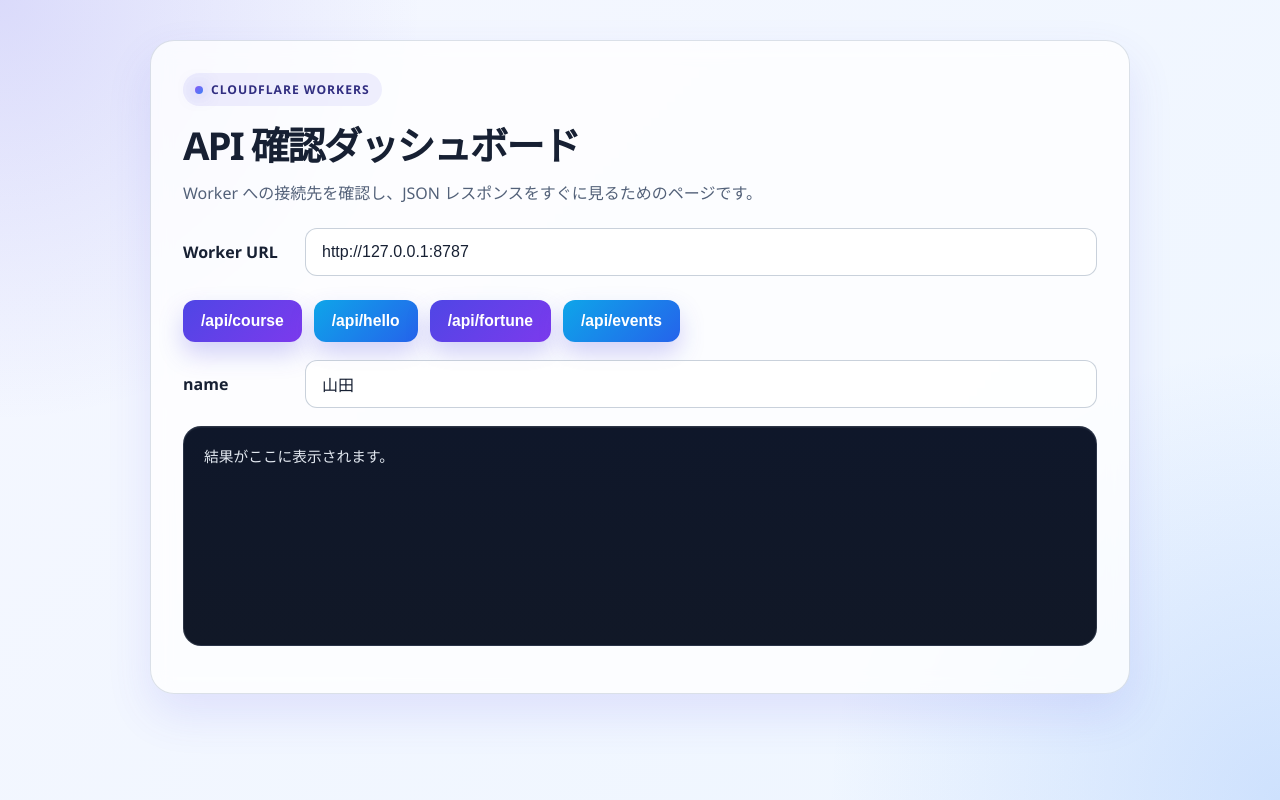
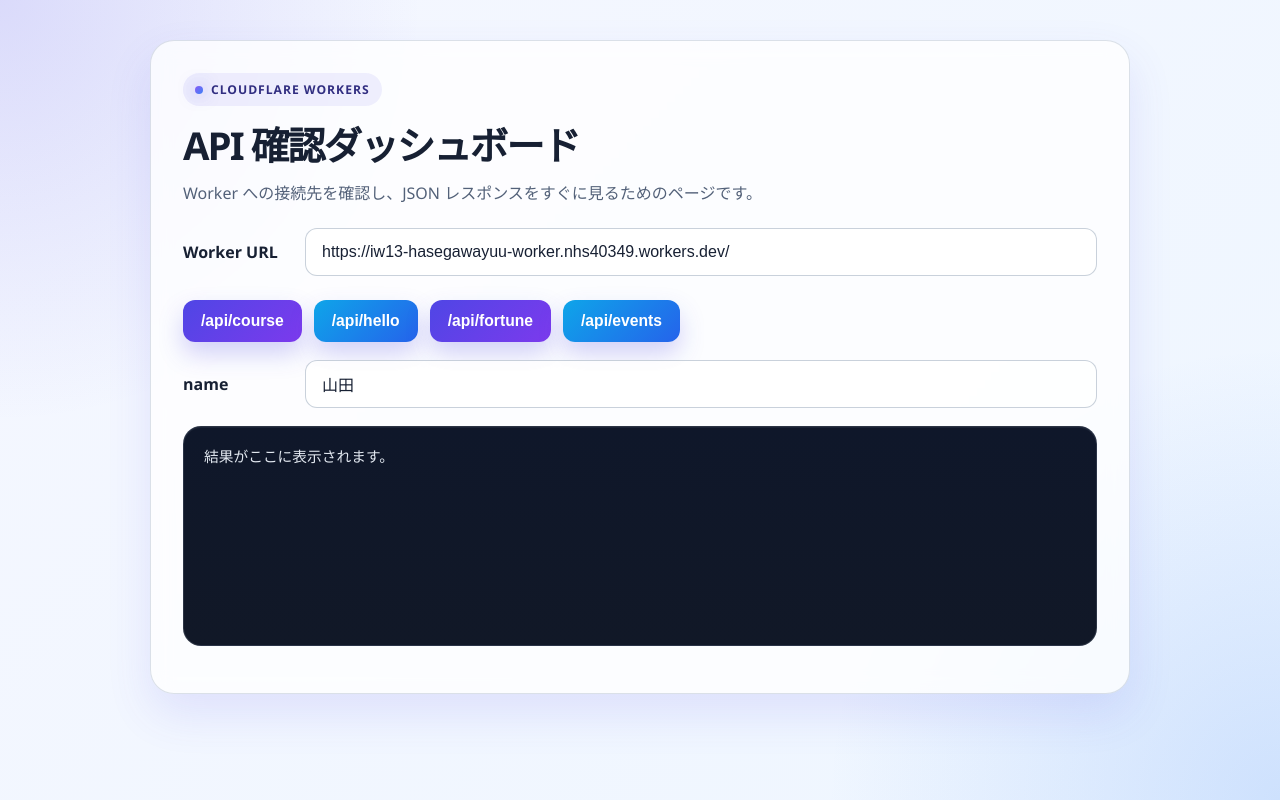
Before and after one commit to TipsSenka/IW13-HasegawaYuu-Workers, a plain HTML site: page pages/index.html in a window 1280 px wide. Drawn offline with Linux system fonts and the light colour scheme.

Commit message:
URL変更しました

```diff
--- a/pages/index.html
+++ b/pages/index.html
@@ -184,7 +184,7 @@
 
     <div class="row">
       <label for="baseUrl">Worker URL</label>
-      <input id="baseUrl" type="text" value="http://127.0.0.1:8787" />
+      <input id="baseUrl" type="text" value="https://iw13-hasegawayuu-worker.nhs40349.workers.dev/" />
     </div>
 
     <div class="button-row">
```
